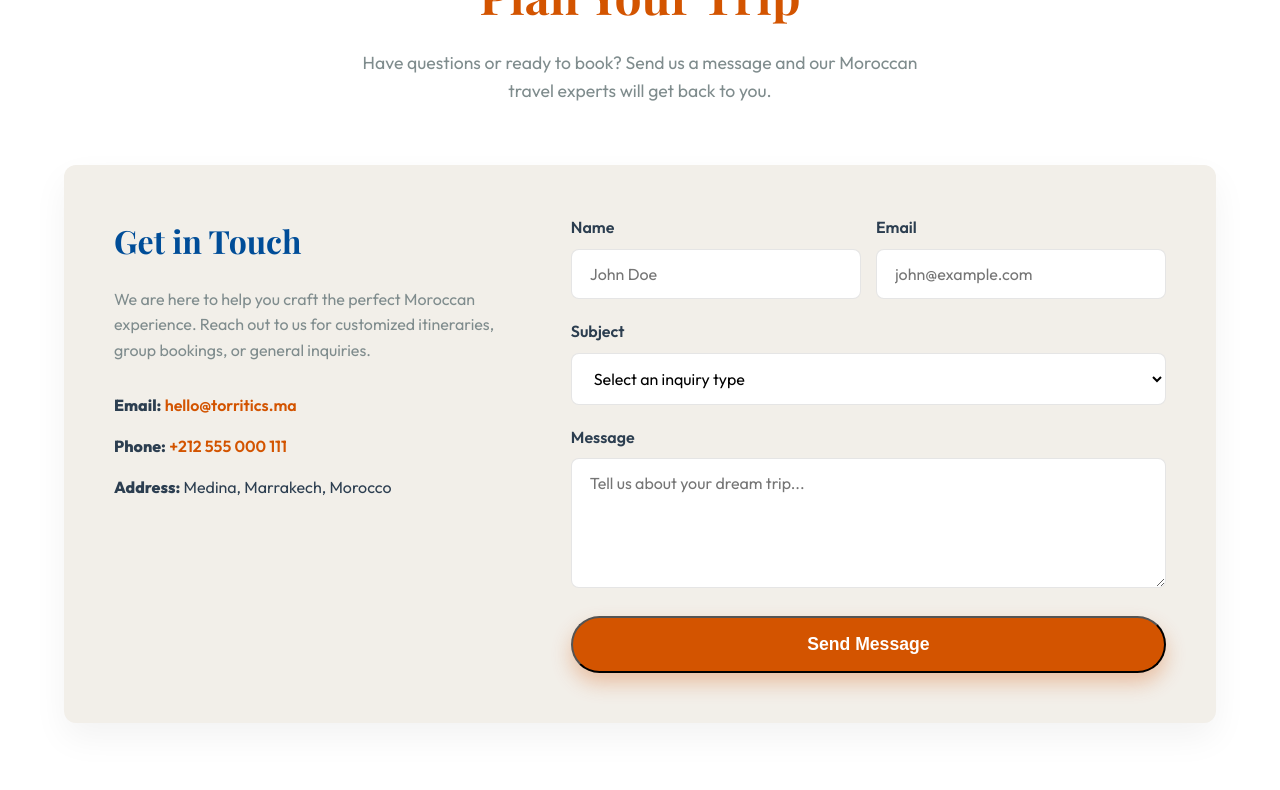
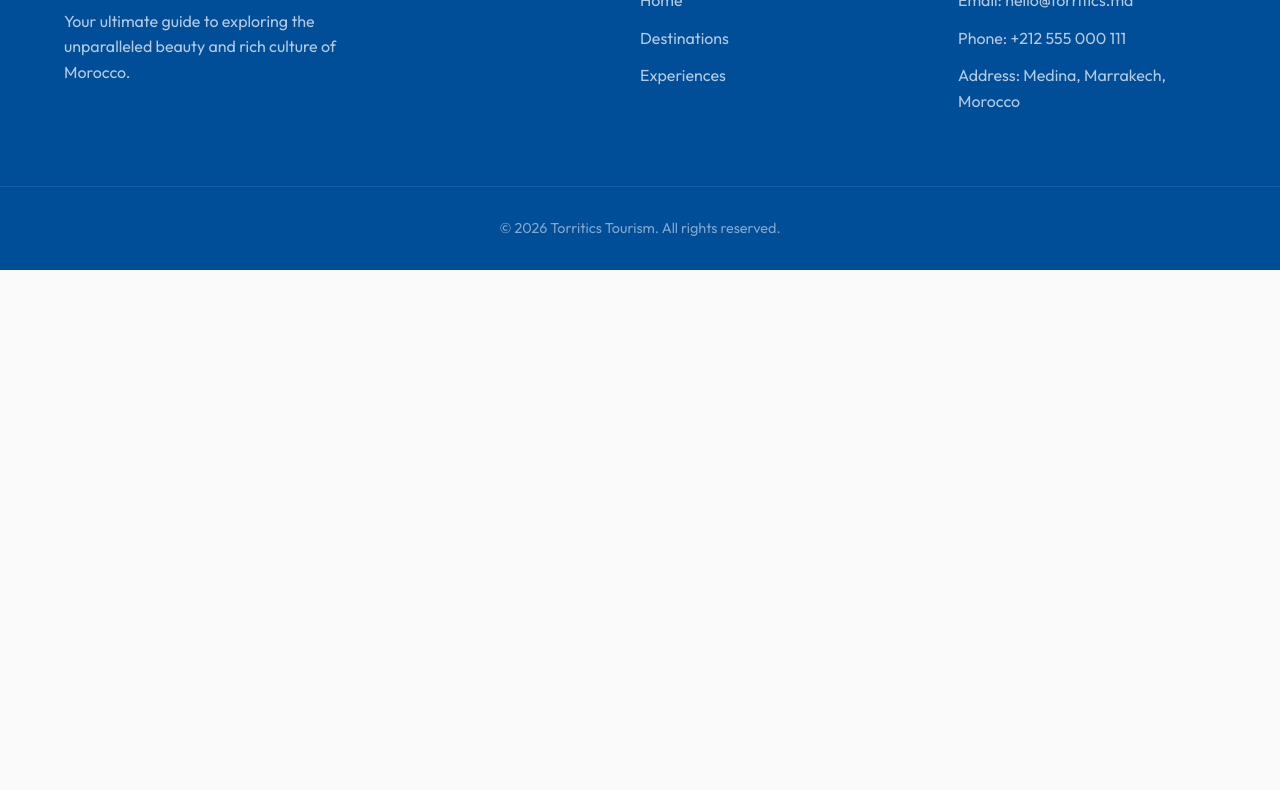
Before and after one commit to Marcelass1/Morocco-Toristics, a website built with Vite: page index.html in a window 1280 px wide. Shown: the part 3094-3884 px from the top of the page. After the commit the page ends 3364 px from the top, so only its background shows below. Built offline with nearby package versions, Linux system fonts and the light colour scheme.

Commit message:
Revert "Add professional Contact Form section above the footer"
This reverts commit 5124d3e25e68b419c2b4b4389c398b88fd0e5331.

```diff
--- a/index.html
+++ b/index.html
@@ -115,60 +115,8 @@
       </div>
     </section>
 
-    <!-- Contact Section -->
-    <section id="contact" class="contact-section section-padding">
-      <div class="container">
-        <div class="section-header">
-          <h2>Plan Your Trip</h2>
-          <p>Have questions or ready to book? Send us a message and our Moroccan travel experts will get back to you.</p>
-        </div>
-        <div class="contact-grid">
-          <div class="contact-info-panel">
-            <h3>Get in Touch</h3>
-            <p>We are here to help you craft the perfect Moroccan experience. Reach out to us for customized itineraries, group bookings, or general inquiries.</p>
-            <ul class="contact-details">
-              <li><strong>Email:</strong> <a href="mailto:hello@torritics.ma">hello@torritics.ma</a></li>
-              <li><strong>Phone:</strong> <a href="tel:+212555000111">+212 555 000 111</a></li>
-              <li><strong>Address:</strong> Medina, Marrakech, Morocco</li>
-            </ul>
-          </div>
-          <div class="contact-form-panel">
-            <form id="main-contact-form" class="pro-form">
-              <div class="form-row">
-                <div class="form-group">
-                  <label for="c-name">Name</label>
-                  <input type="text" id="c-name" placeholder="John Doe" required>
-                </div>
-                <div class="form-group">
-                  <label for="c-email">Email</label>
-                  <input type="email" id="c-email" placeholder="john@example.com" required>
-                </div>
-              </div>
-              <div class="form-group">
-                <label for="c-subject">Subject</label>
-                <select id="c-subject" required>
-                  <option value="" disabled selected>Select an inquiry type</option>
-                  <option value="Booking">Trip Booking</option>
-                  <option value="Custom">Custom Itinerary</option>
-                  <option value="General">General Question</option>
-                </select>
-              </div>
-              <div class="form-group">
-                <label for="c-message">Message</label>
-                <textarea id="c-message" rows="5" placeholder="Tell us about your dream trip..." required></textarea>
-              </div>
-              <button type="submit" class="btn-primary w-100">Send Message</button>
-              <div id="contact-success" style="display: none; margin-top: 20px; color: #27ae60; font-weight: 600; text-align: center;">
-                Thank you! Your message has been sent successfully.
-              </div>
-            </form>
-          </div>
-        </div>
-      </div>
-    </section>
-
     <!-- Footer -->
-    <footer id="footer" class="footer">
+    <footer id="contact" class="footer">
       <div class="container footer-grid">
         <div class="footer-brand">
           <h2>Torritics.</h2>
--- a/main.js
+++ b/main.js
@@ -147,30 +147,4 @@ document.addEventListener('DOMContentLoaded', () => {
 
   modalClose.addEventListener('click', closeModal);
   modalOverlay.addEventListener('click', closeModal);
-
-  // Main Contact Form Logic
-  const contactForm = document.getElementById('main-contact-form');
-  const contactSuccess = document.getElementById('contact-success');
-  if (contactForm) {
-    contactForm.addEventListener('submit', (e) => {
-      e.preventDefault();
-      const btn = contactForm.querySelector('button[type="submit"]');
-      btn.textContent = 'Sending...';
-      btn.style.opacity = '0.7';
-      btn.disabled = true;
-
-      // Simulate network request
-      setTimeout(() => {
-        contactForm.reset();
-        btn.textContent = 'Send Message';
-        btn.style.opacity = '1';
-        btn.disabled = false;
-        contactSuccess.style.display = 'block';
-
-        setTimeout(() => {
-          contactSuccess.style.display = 'none';
-        }, 5000);
-      }, 1500);
-    });
-  }
 });
--- a/style.css
+++ b/style.css
@@ -403,90 +403,6 @@ a {
 }
 
 
-/* Contact Section */
-.contact-section {
-  background-color: var(--c-white);
-}
-
-.contact-grid {
-  display: grid;
-  grid-template-columns: 1fr 1.5fr;
-  gap: 60px;
-  background: var(--c-bg-light);
-  border-radius: var(--border-radius);
-  padding: 50px;
-  box-shadow: 0 15px 35px rgba(0,0,0,0.05);
-}
-
-.contact-info-panel h3 {
-  font-family: var(--font-display);
-  font-size: 2rem;
-  color: var(--c-secondary);
-  margin-bottom: 20px;
-}
-
-.contact-info-panel p {
-  color: var(--c-text-light);
-  margin-bottom: 30px;
-}
-
-.contact-details {
-  list-style: none;
-}
-
-.contact-details li {
-  margin-bottom: 15px;
-  color: var(--c-text);
-}
-
-.contact-details a {
-  color: var(--c-primary);
-  font-weight: 600;
-  transition: var(--transition);
-}
-
-.contact-details a:hover {
-  text-decoration: underline;
-}
-
-.pro-form .form-group {
-  margin-bottom: 20px;
-}
-
-.pro-form label {
-  display: block;
-  margin-bottom: 8px;
-  font-weight: 600;
-  color: var(--c-text);
-}
-
-.pro-form select,
-.pro-form textarea,
-.pro-form input[type="text"],
-.pro-form input[type="email"] {
-  width: 100%;
-  padding: 14px 18px;
-  border: 1px solid rgba(0,0,0,0.1);
-  border-radius: 8px;
-  font-family: var(--font-main);
-  font-size: 1rem;
-  background: var(--c-white);
-  transition: var(--transition);
-}
-
-.pro-form select:focus,
-.pro-form textarea:focus,
-.pro-form input:focus {
-  border-color: var(--c-primary);
-  box-shadow: 0 0 0 3px rgba(211,84,0,0.1);
-  outline: none;
-}
-
-.w-100 {
-  width: 100%;
-}
-
-
 /* Footer */
 .footer {
   background-color: var(--c-secondary);
@@ -589,11 +505,6 @@ a {
   .exp-item, .exp-item.reverse {
     flex-direction: column;
     gap: 30px;
-  }
-  .contact-grid {
-    grid-template-columns: 1fr;
-    gap: 40px;
-    padding: 30px;
   }
   .footer-grid {
     grid-template-columns: 1fr;
```
